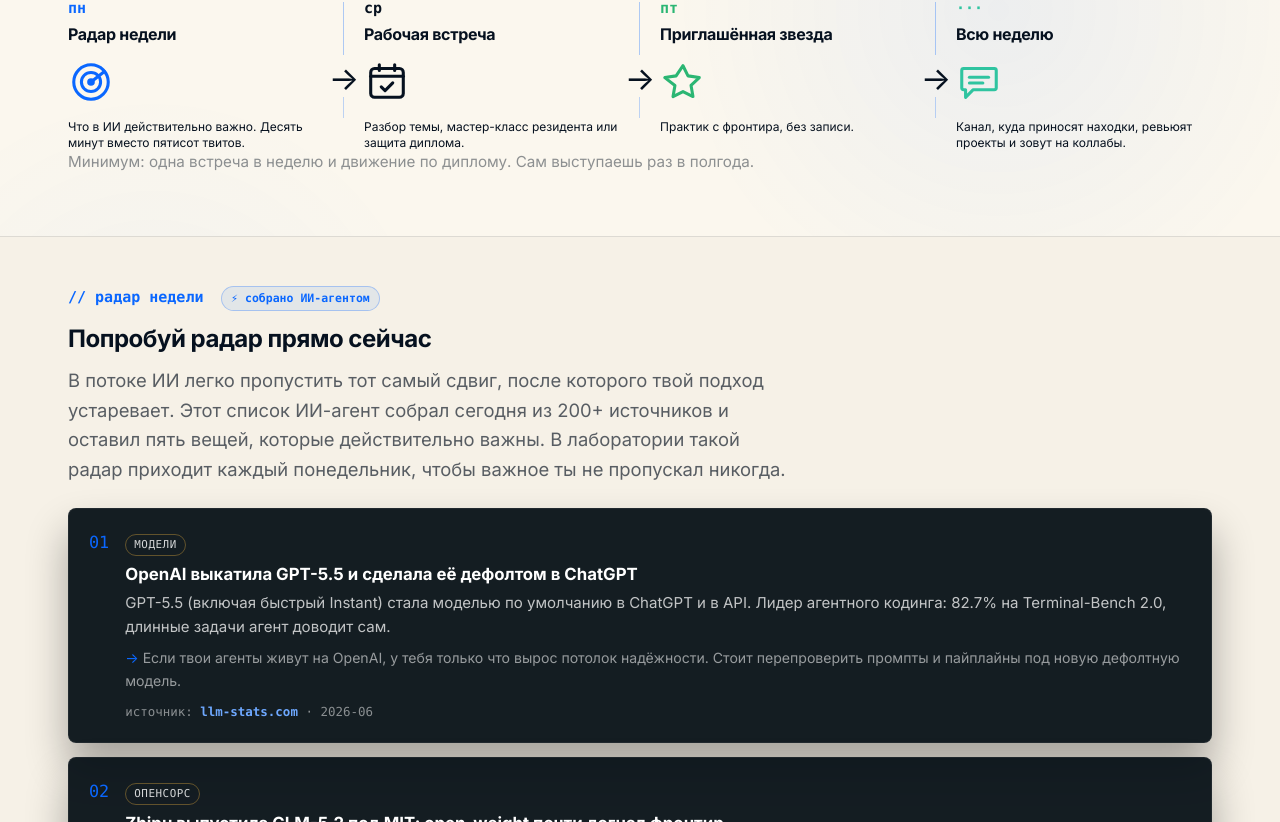
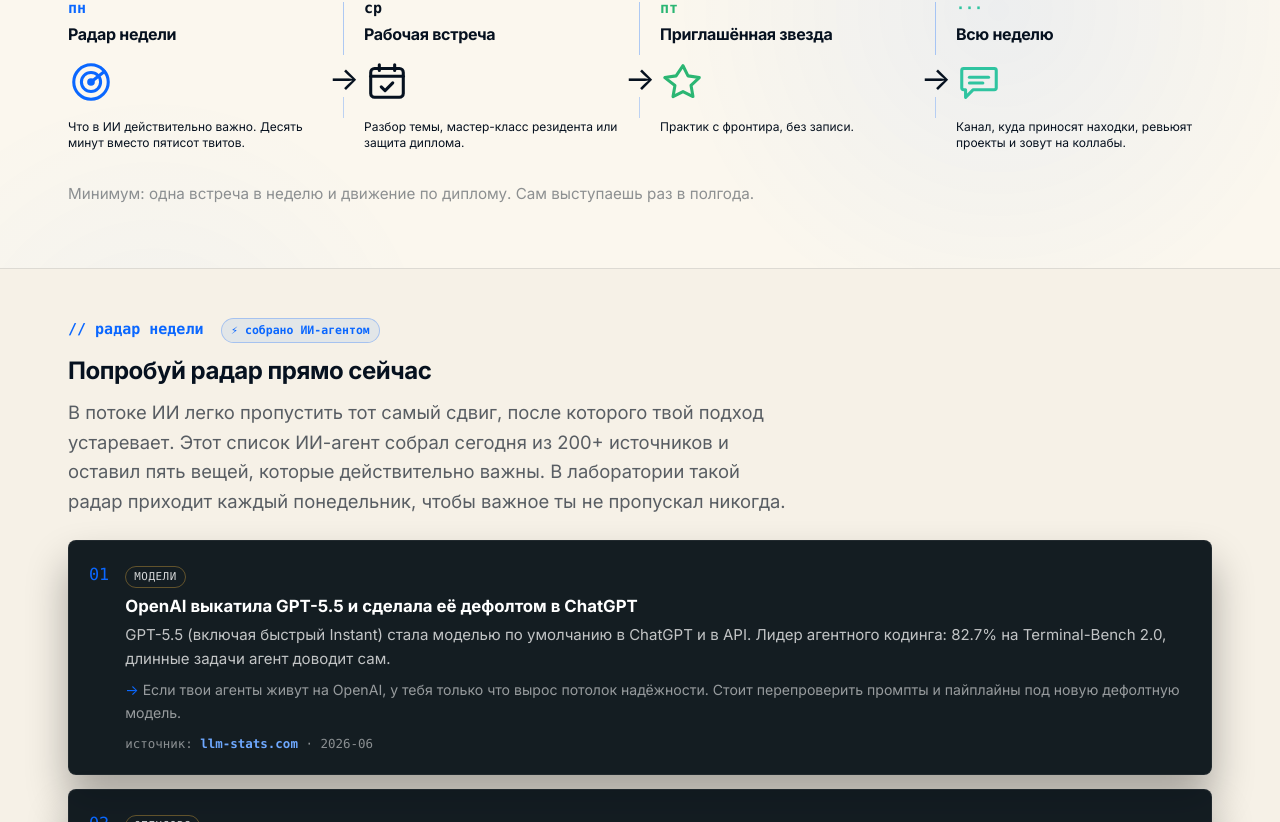
Before and after one commit to uzarsalan/glebkudr-rezidenty, a Next.js app: page / in a window 1280 px wide. Shown: the part 2438-3260 px from the top of the page. Built offline with nearby package versions, Linux system fonts and the light colour scheme.

Commit message:
fix: отступ сверху у строки 'Минимум…' после степпера недели

```diff
--- a/app/globals.css
+++ b/app/globals.css
@@ -271,6 +271,7 @@ img { max-width: 100%; display: block; }
    номер → заголовок → svg-иконка → описание, крупная стрелка navy в промежутке */
 .stepper { display: grid; grid-template-columns: repeat(4, 1fr); gap: 2.5rem; margin-top: 1.75rem; position: relative; }
 .stepper--3 { grid-template-columns: repeat(3, 1fr); }
+.stepper + .hint, .stepper + .arrow-out { margin-top: 2rem; }
 .step { position: relative; background: transparent; border: 0; box-shadow: none; border-radius: 0; padding: 0; }
 .step-num { display: block; font-family: var(--font-mono); font-size: 15px; font-weight: 800; color: var(--sc, var(--accent)); }
 .step h3 { font-size: 16px; font-weight: 700; color: var(--ink); margin: 6px 0 16px; }
```
